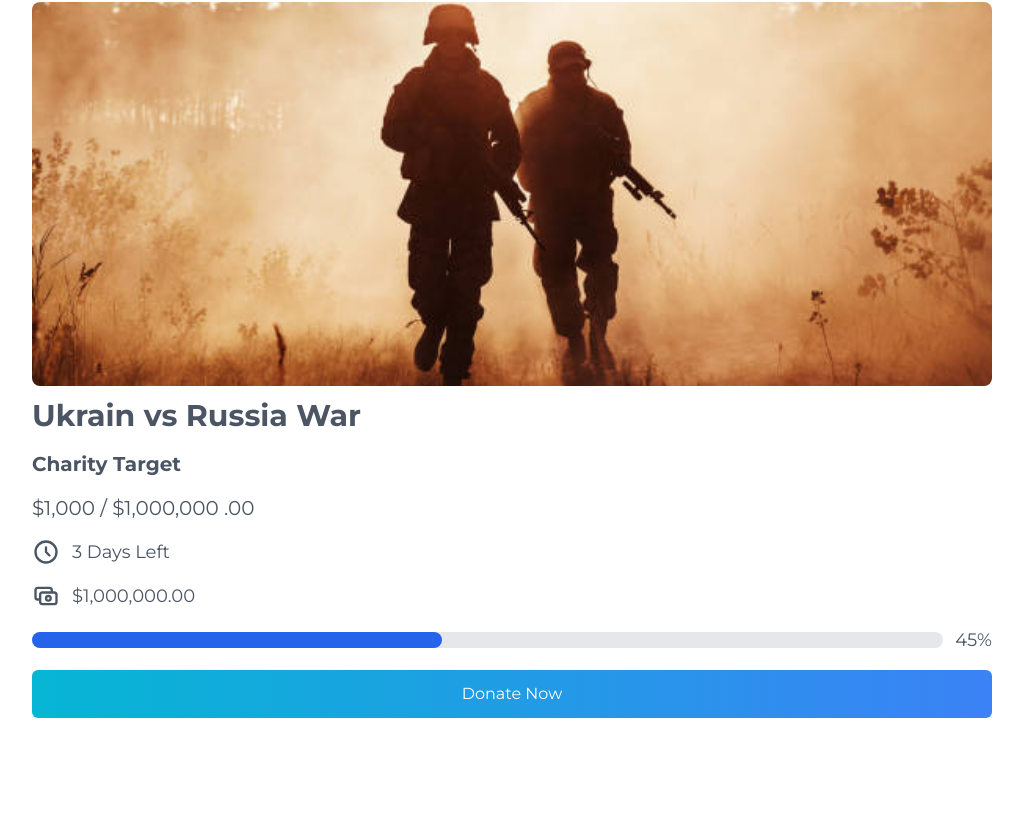
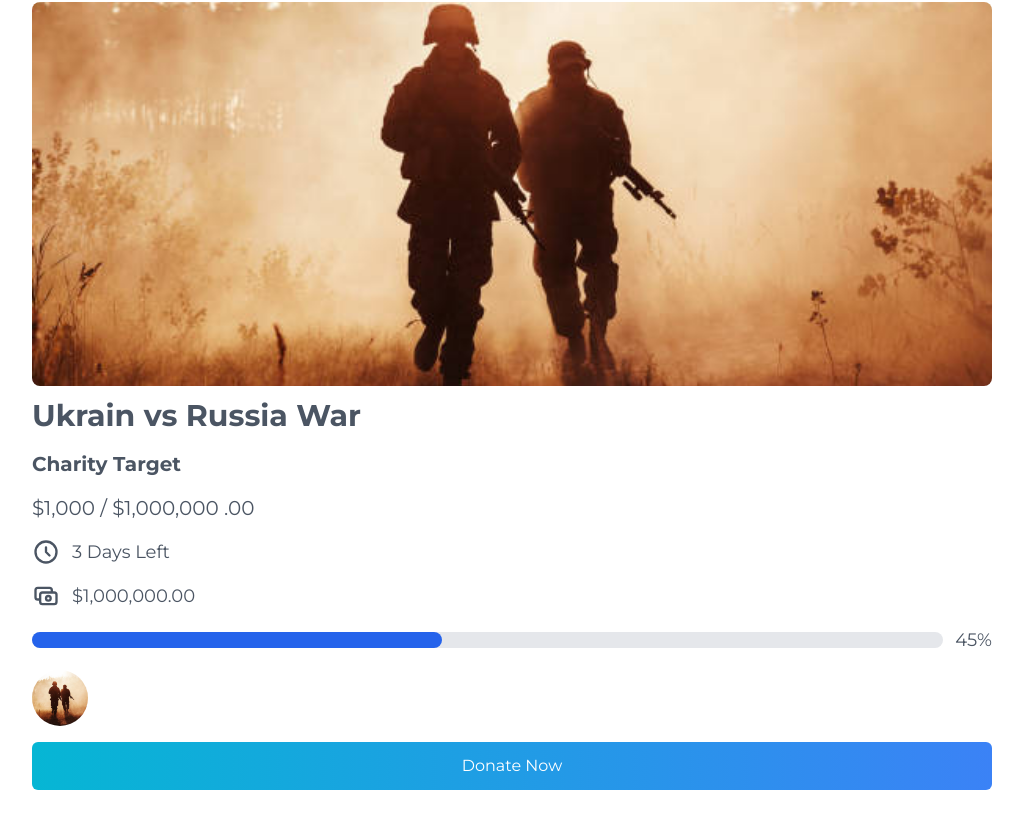
Before and after one commit to mendsalbert/myDonate, a Next.js app: page /donation in a window 1280 px wide. Shown: the part 493-1307 px from the top of the page, without its empty margins (128-1151 px from the left). Before the commit the page ends 1235 px from the top, so only its background shows below. Built offline with nearby package versions, Linux system fonts and the light colour scheme.

Commit message:
my donate

```diff
--- a/pages/donation.tsx
+++ b/pages/donation.tsx
@@ -70,6 +70,15 @@ const Donation = () => (
             <p className="text-gray-600 text-lg">45%</p>
           </div>
 
+          <div>
+            <div className="w-full rounded-lg">
+              <img
+                src="/images/war.jpg"
+                className=" h-14 w-14 rounded-full object-cover"
+              />
+            </div>
+          </div>
+
           <div className="bg-gradient-to-r text-center from-cyan-500 to-blue-500 px-6 py-3 rounded-md cursor-pointer text-white">
             Donate Now
           </div>
```
